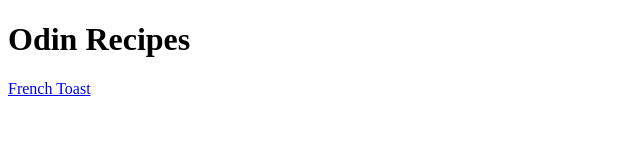
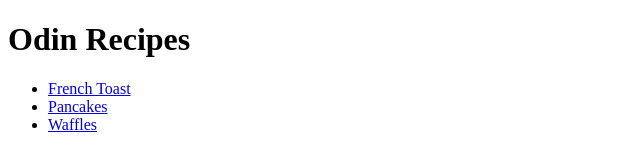
Before and after one commit to katelyndmiller/odin-recipes, a plain HTML site: page index.html in a window 1280 px wide. Shown: the whole page, without its empty margins (0-640 px from the left). Drawn offline with Linux system fonts and the light colour scheme.

Commit message:
Added two new recipe pages and linked them to the home page

```diff
--- a/index.html
+++ b/index.html
@@ -9,7 +9,11 @@
 
     <body>
         <h1>Odin Recipes</h1>
-        <a href="recipes/frenchtoast.html">French Toast</a>
+        <ul>
+            <li><a href="recipes/frenchtoast.html">French Toast</a></li>
+            <li><a href="recipes/pancakes.html">Pancakes</a></li>
+            <li><a href="recipes/waffles.html">Waffles</a></li>
+        </ul>
     </body>
 
 </html>
```
Also changed, not shown: Recipes/frenchtoast.html (+1 -0 lines), Recipes/pancakes.html (added, +14 -0 lines), Recipes/waffles.html (added, +14 -0 lines).
